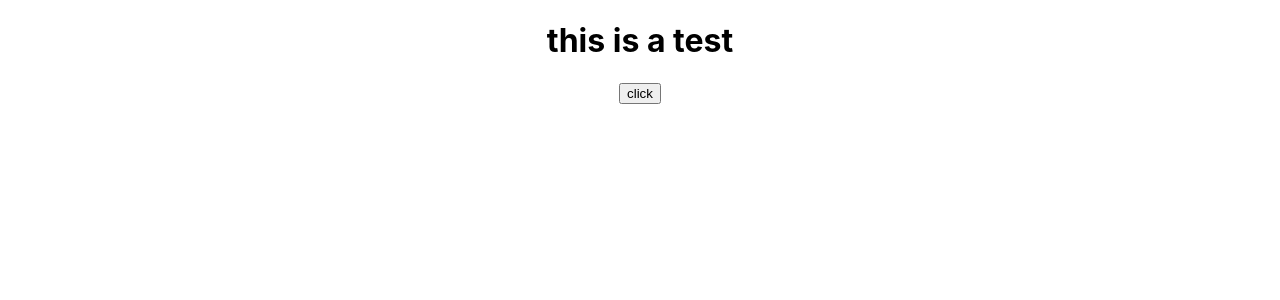
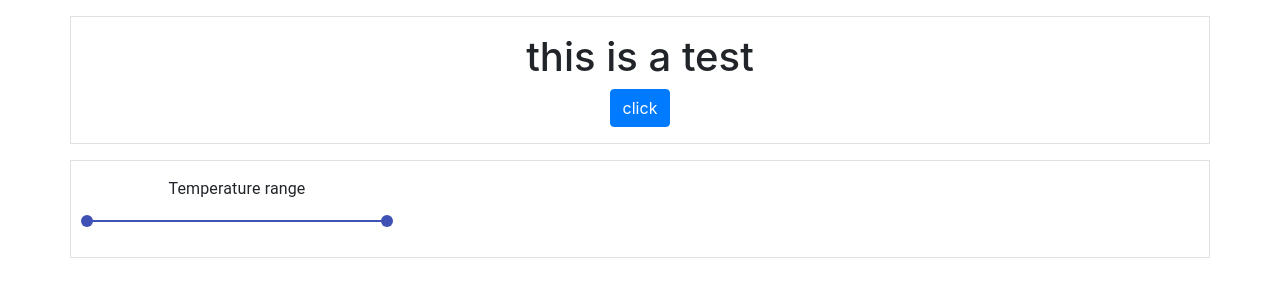
Before and after one commit to alirezamastery/react_test, a React (Create React App) app: page / in a window 1280 px wide. Shown: the top 300 px of the page. Built offline with nearby package versions, Linux system fonts and the light colour scheme.

Commit message:
second code

```diff
--- a/package.json
+++ b/package.json
@@ -3,6 +3,7 @@
   "version": "0.1.0",
   "private": true,
   "dependencies": {
+    "@material-ui/core": "^4.11.0",
     "@testing-library/jest-dom": "^5.11.4",
     "@testing-library/react": "^11.1.0",
     "@testing-library/user-event": "^12.1.10",
--- a/public/index.html
+++ b/public/index.html
@@ -25,6 +25,7 @@
       Learn how to configure a non-root public URL by running `npm run build`.
     -->
     <title>React App</title>
+    <link rel="stylesheet" href="https://cdn.jsdelivr.net/npm/bootstrap@4.5.3/dist/css/bootstrap.min.css" integrity="sha384-TX8t27EcRE3e/ihU7zmQxVncDAy5uIKz4rEkgIXeMed4M0jlfIDPvg6uqKI2xXr2" crossorigin="anonymous">
   </head>
   <body>
     <noscript>You need to enable JavaScript to run this app.</noscript>
--- a/src/App.js
+++ b/src/App.js
@@ -1,7 +1,8 @@
 import logo from './logo.svg';
 import './App.css';
-import Slider
-    from "./components/slider";
+import Slider from "./components/slider";
+import RangeSlider from "./components/pricing";
+import React from "react";
 
 function App() {
     const text1 = "this is a test"
@@ -9,7 +10,12 @@ function App() {
 
     return (
         <div className="App">
-            <Slider text={[text1, text2]}/>
+            <div className="container p-3 my-3 border">
+                <Slider text={[text1, text2]}/>
+            </div>
+            <div className="container p-3 my-3 border">
+                <RangeSlider/>
+            </div>
         </div>
     );
 }
--- /dev/null
+++ b/src/components/pricing.js
@@ -0,0 +1,38 @@
+import React from 'react';
+import { makeStyles } from '@material-ui/core/styles';
+import Typography from '@material-ui/core/Typography';
+import Slider from '@material-ui/core/Slider';
+
+const useStyles = makeStyles({
+  root: {
+    width: 300,
+  },
+});
+
+function valuetext(value) {
+  return `${value}°C`;
+}
+
+export default function RangeSlider() {
+  const classes = useStyles();
+  const [value, setValue] = React.useState([0, 100]);
+
+  const handleChange = (event, newValue) => {
+    setValue(newValue);
+  };
+
+  return (
+    <div className={classes.root}>
+      <Typography id="range-slider" gutterBottom>
+        Temperature range
+      </Typography>
+      <Slider
+        value={value}
+        onChange={handleChange}
+        valueLabelDisplay="auto"
+        aria-labelledby="range-slider"
+        getAriaValueText={valuetext}
+      />
+    </div>
+  );
+}
--- a/src/components/slider.js
+++ b/src/components/slider.js
@@ -31,7 +31,7 @@ class Slider extends React.Component {
         return (
             <div>
                 <h1>{this.state.insideText}</h1>
-                <button onClick={this.handleClick}>click</button>
+                <button type="button" className="btn btn-primary" onClick={this.handleClick}>click</button>
             </div>
         )
     }
```
Also changed, not shown: 1 other file (tests, documents, lock files or other folders).
